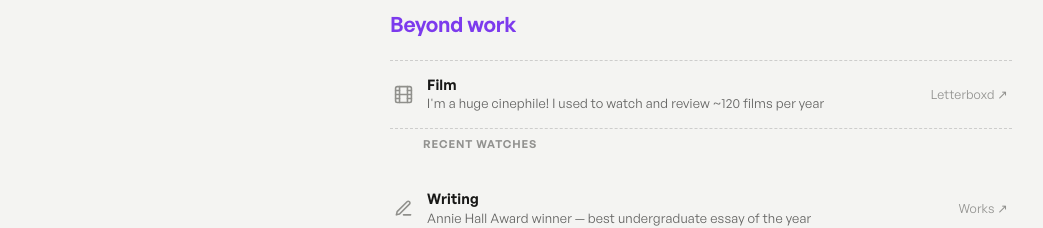
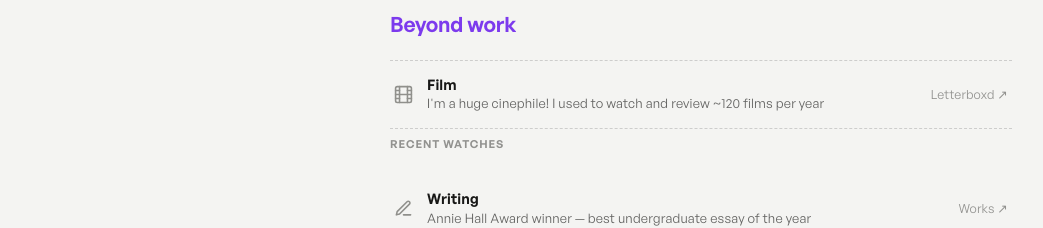
Before and after one commit to jessie-qs-li/portfolio, a Next.js app: page / in a window 1280 px wide. Shown: the part 2055-2283 px from the top of the page, without its empty margins (118-1161 px from the left). Built offline with nearby package versions, Linux system fonts and the light colour scheme; no server answers.

Commit message:
Left-align Recent watches block with section edge

```diff
--- a/app/globals.css
+++ b/app/globals.css
@@ -190,7 +190,7 @@ a.contact-row:hover { color: var(--text); }
 a.row-right:hover, .row-right a:hover { color: var(--text); }
 
 /* letterboxd (kept from previous design) */
-.letterboxd-block { margin: 6px 0 14px; padding-left: 33px; }
+.letterboxd-block { margin: 6px 0 14px; }
 .letterboxd-recent-label { font-size: 11px; font-weight: 600; text-transform: uppercase; letter-spacing: 0.08em; color: var(--text3); margin-bottom: 8px; }
 .letterboxd-recent { list-style: none; padding: 0; margin: 0; display: flex; flex-direction: column; }
 .letterboxd-recent-item { display: flex; align-items: baseline; justify-content: space-between; gap: 12px; padding: 7px 2px; border-bottom: 1px dashed var(--border-dash); }
```
